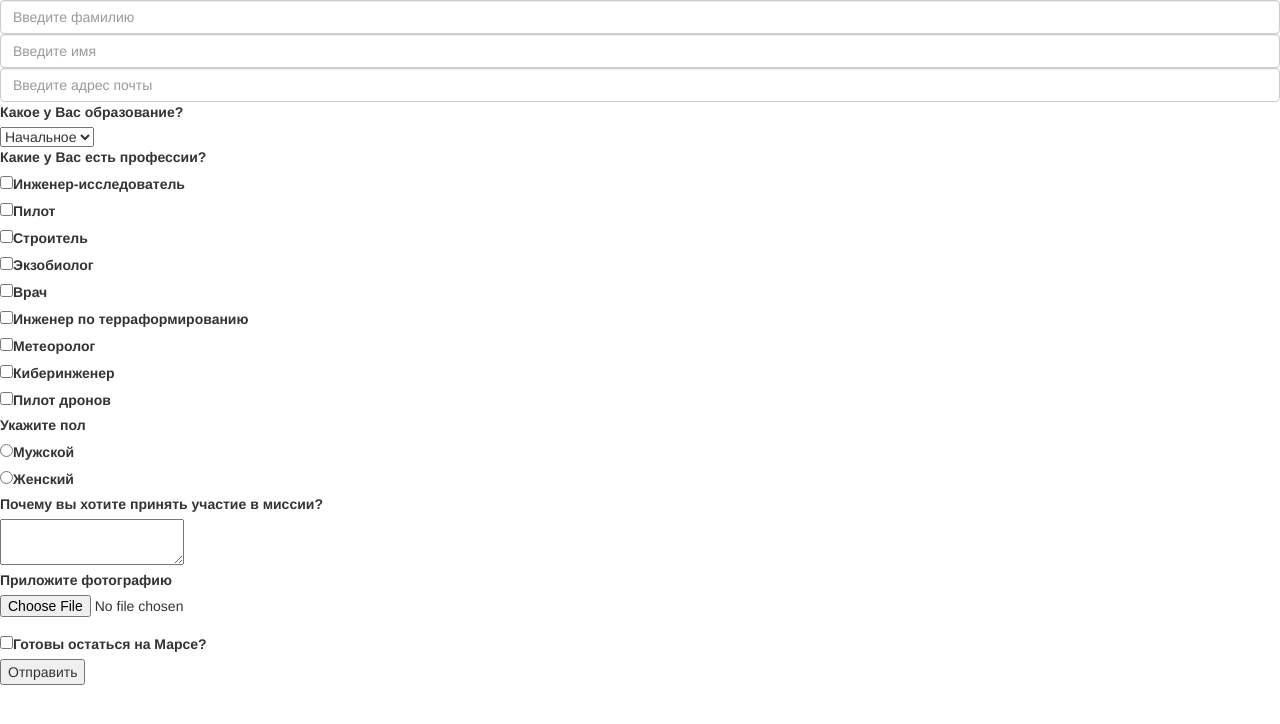
After one commit to Arkasha2007/Flask, a Flask app: page /form_sample in a window 1280 px wide. The commit adds this page. Shown: the top 724 px of the page. Run offline with Flask 3, Linux system fonts and the light colour scheme; some libraries are stand-ins or nearby versions.

Commit message:
2 урок 4 классная задача

```diff
--- a/main.py
+++ b/main.py
@@ -1,12 +1,21 @@
-from flask import Flask, render_template
+from flask import Flask, request, render_template, url_for
 
 app = Flask(__name__)
 
 
-@app.route('/training/<prof>')
-def odd_even(prof):
-    return render_template('index.html', username=prof)
+@app.route('/form_sample', methods=['POST', 'GET'])
+def form():
+    return render_template('First_file.html')
+
+
+@app.route('/auto_answer', methods=['GET', 'POST'])
+@app.route('/answer', methods=['GET', 'POST'])
+def answer():
+    return render_template('index.html', say=request.form['surname'], title=request.form['name'],
+                           education=request.form['student_courses'], profession=request.form['user_profession'],
+                           sex=request.form['user_age'], motivation=request.form['student_bio'],
+                           ready=request.form['approval'])
 
 
 if __name__ == '__main__':
-    app.run(port=8080, host='127.0.0.1')
+    app.run()
--- /dev/null
+++ b/templates/First_file.html
@@ -0,0 +1,72 @@
+<!DOCTYPE html>
+<html lang="en">
+<head>
+    <meta charset="utf-8">
+    <meta name="viewport" content="width=device-width, initial-scale=1">
+    <title>Отбор астронавтов</title>
+    <link rel="stylesheet" href="https://cdnjs.cloudflare.com/ajax/libs/twitter-bootstrap/3.4.1/css/bootstrap.min.css" integrity="sha512-Dop/vW3iOtayerlYAqCgkVr2aTr2ErwwTYOvRFUpzl2VhCMJyjQF0Q9TjUXIo6JhuM/3i0vVEt2e/7QQmnHQqw==" crossorigin="anonymous">
+    <link rel="stylesheet" href="https://cdnjs.cloudflare.com/ajax/libs/twitter-bootstrap/3.4.1/css/bootstrap-theme.min.css" integrity="sha512-iy8EXLW01a00b26BaqJWaCmk9fJ4PsMdgNRqV96KwMPSH+blO82OHzisF/zQbRIIi8m0PiO10dpS0QxrcXsisw==" crossorigin="anonymous">
+    <script src="https://cdnjs.cloudflare.com/ajax/libs/jquery/3.7.1/jquery.min.js" integrity="sha512-v2CJ7UaYy4JwqLDIrZUI/4hqeoQieOmAZNXBeQyjo21dadnwR+8ZaIJVT8EE2iyI61OV8e6M8PP2/4hpQINQ/g==" crossorigin="anonymous" referrerpolicy="no-referrer"></script>
+    <script defer src="https://cdnjs.cloudflare.com/ajax/libs/twitter-bootstrap/3.4.1/js/bootstrap.min.js" integrity="sha512-oBTprMeNEKCnqfuqKd6sbvFzmFQtlXS3e0C/RGFV0hD6QzhHV+ODfaQbAlmY6/q0ubbwlAM/nCJjkrgA3waLzg==" crossorigin="anonymous"></script>
+</head>
+<body>
+    <form class="login_form" method="post" action="{{ url_for('answer') }}">
+        <input type="text" class="form-control" name="surname" id="surname" aria-describedby="emailHelp" placeholder="Введите фамилию">
+        <input type="text" class="form-control" name="name" id="name" placeholder="Введите имя">
+        <div class="text-block">
+                <input type="email" class="form-control" id="email" aria-describedby="emailHelp"
+                       placeholder="Введите адрес почты" name="email">
+        </div>
+        <div class="text-block2">
+            <label>Какое у Вас образование?</label>
+        </div>
+        <div class="sub-title">
+                <select class='box' name="student_courses">
+                    <option value="Начальное">Начальное</option>
+                    <option value="Среднее">Среднее</option>
+                    <option value="Высшее">Высшее</option>
+                </select>
+        </div>
+        <div class="text-block3">
+            <label>Какие у Вас есть профессии?</label>
+        </div>
+        <input type="checkbox" id="Research Engineer" value="Инженер-исследователь" name="user_profession"><label class="light"
+                                                                                                               for="engineering">Инженер-исследователь</label><br>
+        <input type="checkbox" id="user_interest_2" value="Пилот" name="user_profession"><label class="light"
+                                                                                                                   for="engineering">Пилот</label><br>
+        <input type="checkbox" id="user_interest_3" value="Строитель" name="user_profession"><label class="light"
+                                                                                                                   for="engineering">Строитель</label><br>
+        <input type="checkbox" id="user_interest_4" value="Экзобиолог" name="user_profession"><label class="light"
+                                                                                                                   for="engineering">Экзобиолог</label><br>
+        <input type="checkbox" id="user_interest_5" value="Врач" name="user_profession"><label class="light"
+                                                                                                                   for="engineering">Врач</label><br>
+        <input type="checkbox" id="user_interest_6" value="Инженер по терраформированию" name="user_profession"><label class="light"
+                                                                                                                   for="engineering">Инженер по терраформированию</label><br>
+        <input type="checkbox" id="user_interest_7" value="Метеоролог" name="user_profession"><label class="light"
+                                                                                                                   for="engineering">Метеоролог</label><br>
+        <input type="checkbox" id="user_interest_8" value="Киберинженер" name="user_profession"><label class="light"
+                                                                                                                   for="engineering">Киберинженер</label><br>
+        <input type="checkbox" id="user_interest_9" value="Пилот дронов" name="user_profession"><label class="light"
+                                                                                                                   for="engineering">Пилот дронов</label><br>
+        <div class="text-block3">
+                <label>Укажите пол</label>
+        </div>
+        <input type="radio" id="Мужской" value="Мужской" name="user_age"><label for="Мужской"
+                                                                                      class="light">Мужской</label><br>
+        <input type="radio" id="Женский" value="Женский" name="user_age"><label for="Женский"
+                                                                                    class="light">Женский</label><br>
+        <div class="text-block3">
+                <label>Почему вы хотите принять участие в миссии?</label>
+        </div>
+        <textarea class="size-fields" id="bio" name="student_bio"></textarea>
+        <div class="form-group">
+            <label for="photo">Приложите фотографию</label>
+            <input type="file" class="form-control-file" id="photo" name="file">
+        </div>
+        <input class="text-block3" type="checkbox" id="approval" value="True" name="approval"><label
+            class="light" for="approval">Готовы остаться на Марсе?</label><br>
+        <button>Отправить</button>
+    </form>
+
+</body>
+</html>
```
Also changed, not shown: templates/base.html (+26 -2 lines), templates/index.html (+10 -5 lines).
